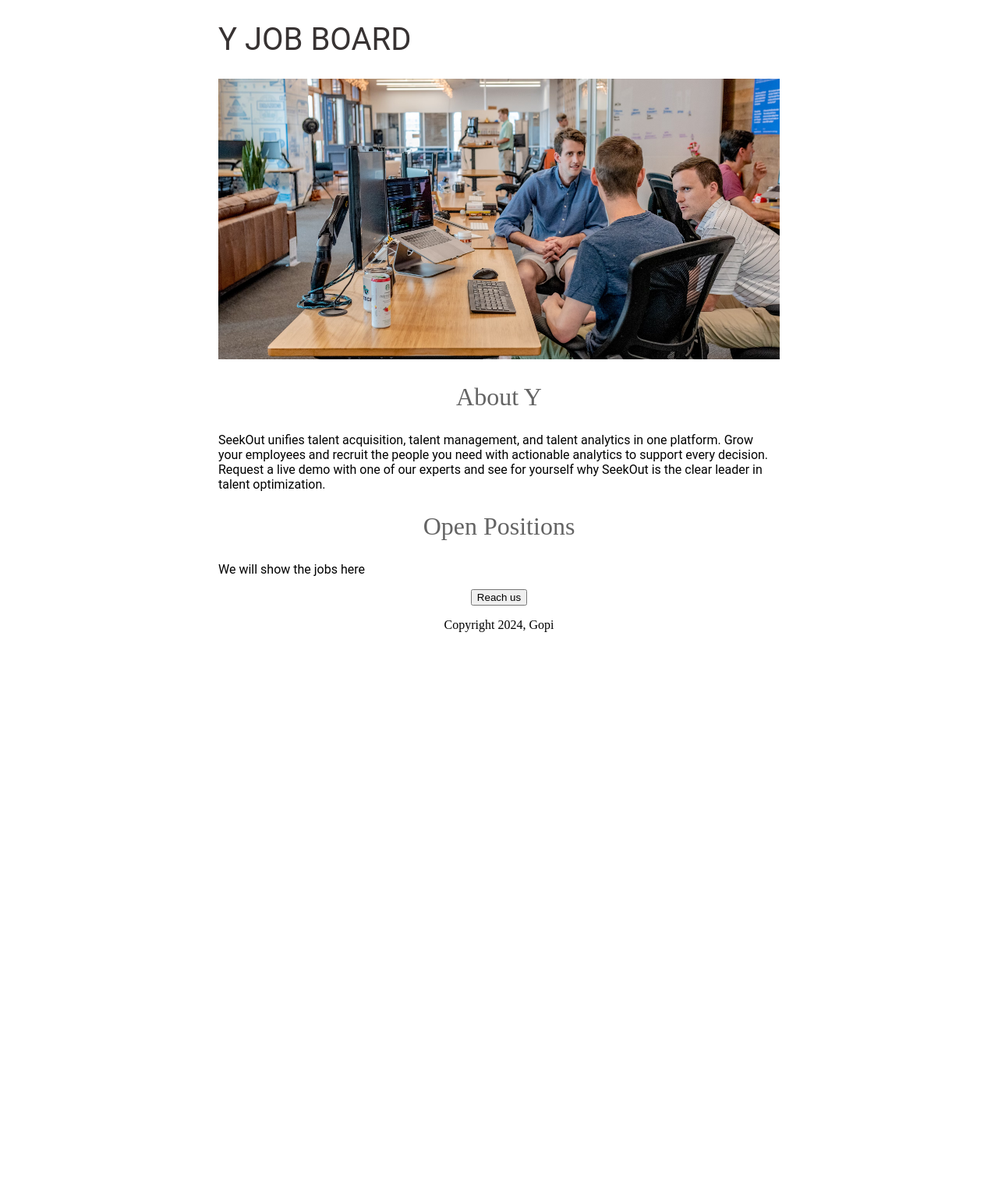
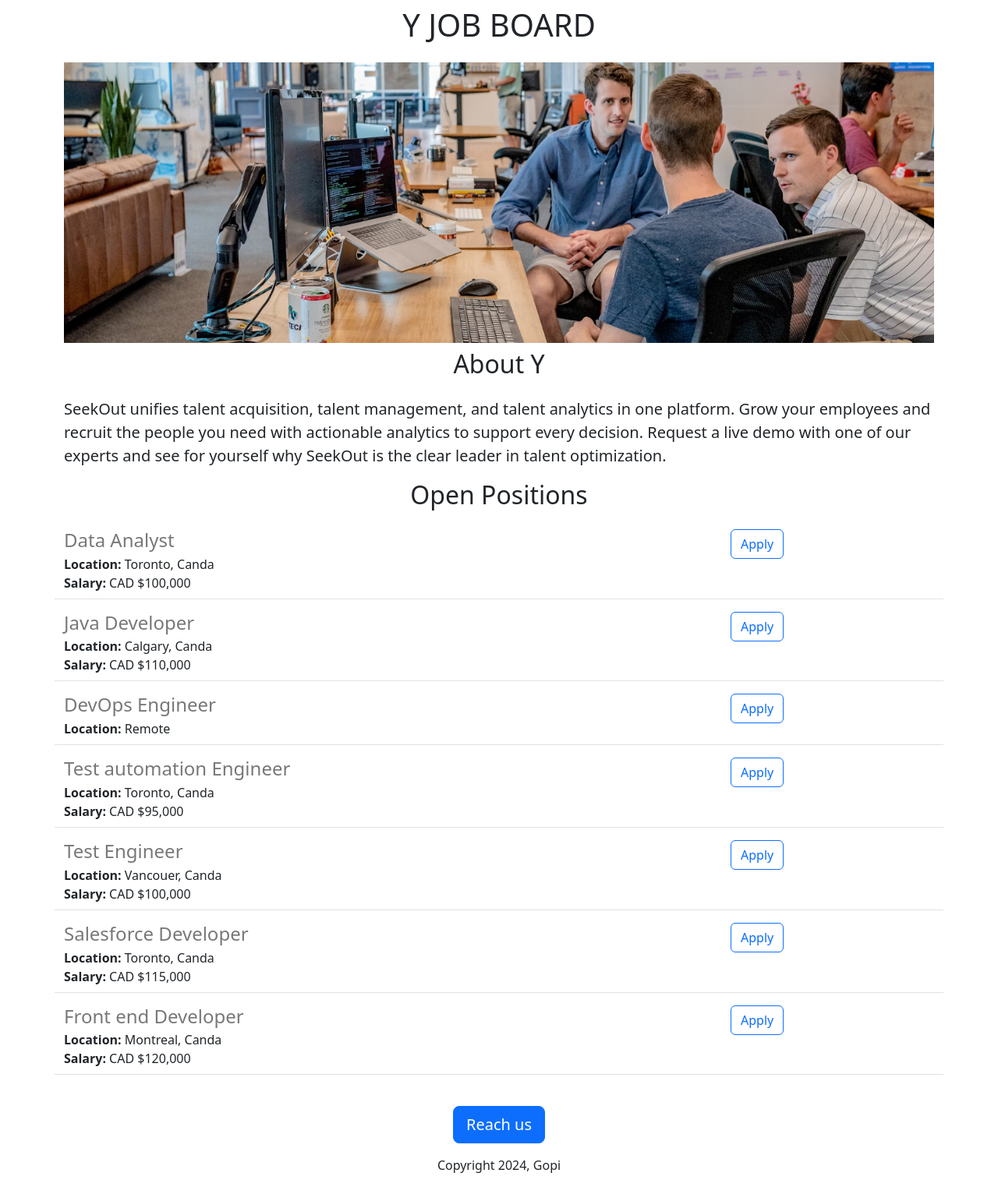
Before and after one commit to GKT77/Y-JOBS, a Flask app: page / in a window 1280 px wide. Shown: the whole page at 78% size. Before the commit the page ends 811 px from the top, so only its background shows below. Run offline with Flask 3, Linux system fonts and the light colour scheme.

Commit message:
Added dynamic data and API  route

```diff
--- a/app.py
+++ b/app.py
@@ -1,7 +1,56 @@
-from flask import Flask, render_template
+from flask import Flask, render_template, request, redirect, jsonify
 app =  Flask (__name__)
+JOBS = [
+  {
+    'id' : 1,
+    'title' : 'Data Analyst',
+     'location' : 'Toronto, Canda',
+    'salary': 'CAD $100,000'
+  },
+  {
+    'id' : 2,
+    'title' : 'Java Developer',
+     'location' : 'Calgary, Canda',
+    'salary': 'CAD $110,000'
+  },
+{
+  'id' : 3,
+  'title' : 'DevOps Engineer',
+   'location' : 'Remote',
+
+},
+{
+  'id' : 4,
+  'title' : 'Test automation Engineer',
+   'location' : 'Toronto, Canda',
+  'salary': 'CAD $95,000'
+},
+{
+  'id' : 5,
+  'title' : 'Test Engineer',
+   'location' : 'Vancouer, Canda',
+  'salary': 'CAD $100,000'
+},
+{
+  'id' : 6,
+  'title' : 'Salesforce Developer',
+   'location' : 'Toronto, Canda',
+  'salary': 'CAD $115,000'
+},
+  {
+    'id' : 7,
+    'title' : 'Front end Developer',
+     'location' : 'Montreal, Canda',
+    'salary': 'CAD $120,000'
+  }
+]
 @app.route("/")
 def hello_Y():
-  return render_template('home.html')
+  return render_template('home.html', jobs=JOBS, company_name='Y')
+
+@app.route("/api/jobs")
+def list_jobs():
+  return jsonify(JOBS)
+
 if __name__ == "__main__":
   app.run(host='0.0.0.0', debug=True)
--- a/templates/home.html
+++ b/templates/home.html
@@ -2,14 +2,11 @@
 <html>
   <head>
    <title> Y JOB Board</title>
+    <meta charset="utf-8">
+    <meta name="viewport" content="width=device-width, initial-scale=1">
+    <link href="https://cdn.jsdelivr.net/npm/bootstrap@5.3.3/dist/css/bootstrap.min.css" rel="stylesheet" integrity="sha384-QWTKZyjpPEjISv5WaRU9OFeRpok6YctnYmDr5pNlyT2bRjXh0JMhjY6hW+ALEwIH" crossorigin="anonymous">
     <style>
-      h1 {
-        font-size: 40px;
-        font-family: Roboto;
-        font-weight: normal;
-        color: rgb(55, 50, 50);
-        text-lign: center;
-      }
+
       #banner {
         width: 100%;
         height: 360px;
@@ -17,42 +14,27 @@
 
       }
 
-      h2 {
-        font-display: Roboto;
-        font-size: 32px;
-        color: rgb(100, 100, 100);
-        text-align: center;
-        font-weight: normal;
-      }
-      .bodytext {
-        font-family: Roboto;
-        color: rgb (80, 80, 80);
-
-      }
-
-      #container {
-        max-width: 720px;
-        margin: 0 auto;
-      }
     </style>
   </head>
   <body>
-    <div id="container">
-      <h1>Y JOB BOARD</h1>
-      <img id="banner" src="https://d8470372-c1d6-4fd9-aa67-43dbf09f83f1-00-fi4xziqh3rm6.picard.replit.dev/static/banner.jpeg">
-      <h2>About Y </h2>
-      <p class="bodytext">
+    <div class="container">
+      <h1 class="text-center mt-2 mb-4">{{company_name}} JOB BOARD</h1>
+      <img class="img-fluid" id="banner" src="https://d8470372-c1d6-4fd9-aa67-43dbf09f83f1-00-fi4xziqh3rm6.picard.replit.dev/static/banner.jpeg">
+      <h2 class="text-center mt-2 mb-4">About Y </h2>
+      <p class="lead">
         SeekOut unifies talent acquisition, talent management, and talent analytics in one platform. Grow your employees and recruit the people you need with actionable analytics to support every decision.
 
         Request a live demo with one of our experts and see for yourself why SeekOut is the clear leader in talent optimization.
       </p>
-      <h2>Open Positions</h2>
-      <p class="bodytext">
-        We will show the jobs here
-      </p>
-      <div style="text-align: center;">
-      <button>Reach us</button>
-        <p>Copyright 2024, Gopi</p>
+      <h2 class="text-center mt-2 mb-4">Open Positions</h2>
+      <div>
+        {% for job in jobs %}
+          {% include 'jobitem.html' %}
+        {% endfor %}
+      </div>
+      <div class="text-center">
+      <button class="btn btn-primary btn-lg mt-4 mb-2">Reach us</button>
+        <p class="mt-2">Copyright 2024, Gopi</p>
       </div>
     </div>
   </body>
--- /dev/null
+++ b/templates/jobitem.html
@@ -0,0 +1,19 @@
+<div class="border-bottom row" style="margin-bottom:16px;padding-bottom:8px;">
+  <div class="col-9">
+ <h4
+   style="color:rgb(120,120,120);margin-bottom:4px";>
+   {{job[ 'title']}}
+ </h4>
+  <div>
+    <b>Location:</b> {{job['location']}}
+  </div>
+  {% if 'salary' in job %}
+  <div>
+    <b>Salary:</b> {{job['salary']}}
+  </div>
+  {% endif %}
+  </div>
+  <div class="col-3">
+  <button type="button" class="btn btn-outline-primary">Apply</button>
+  </div>
+</div>
```
